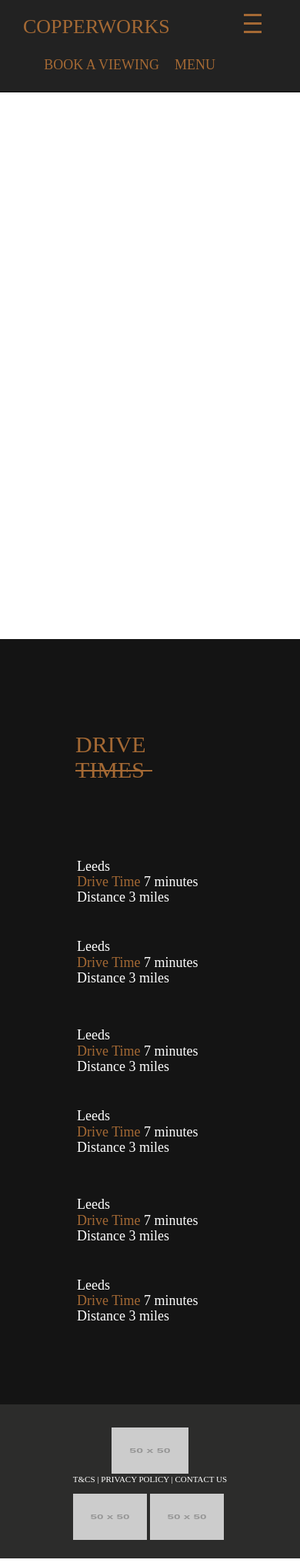
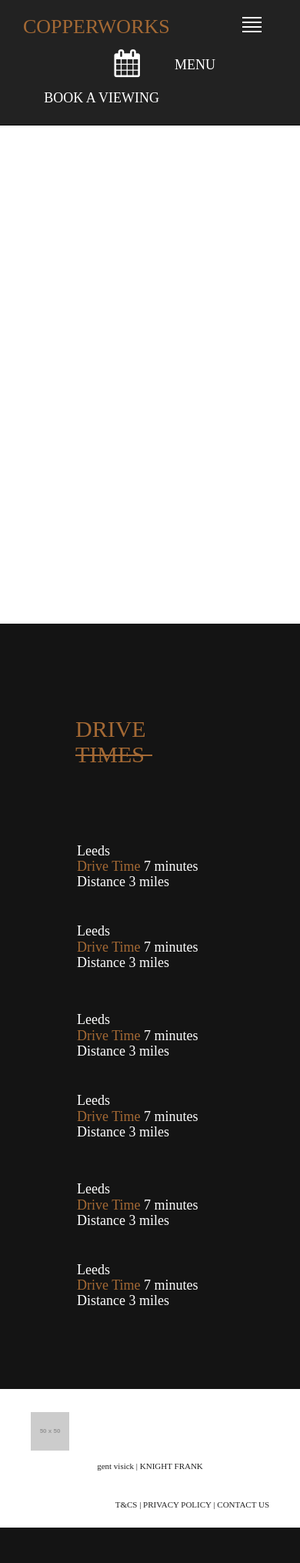
Before and after one commit to wushu06/twongate, a PHP site: page /location.php in a window 390 px wide. Shown: the whole page at 77% size. After the commit the page ends 1984 px from the top, so only its background shows below. Run offline with PHP 8.4, Linux system fonts and the light colour scheme; grey boxes labelled with a size stand in for pictures from a placeholder-image service; data that the repository does not hold is empty; some libraries are stand-ins or nearby versions.

Commit message:
theme changed

```diff
--- a/css/main.css
+++ b/css/main.css
@@ -2,10 +2,14 @@
 
 
 /* General styling */
-
+html { font-size:62.5%; }
 html,
 body {
     height: 100%;
+
+}
+body {
+	font-size: 18px;
 }
 
 
@@ -82,7 +104,7 @@ body {
 .menu-icon,
 .view {
     font-size: 18px;
-    color: #a46934;
+    color: #fff;
     line-height: 49px;
     cursor: pointer;
 }
@@ -94,10 +116,17 @@ body {
 .view {
     margin-right: 20px;
 }
+.calendar {
+	margin-right: 45px;
+	margin-top: 4px;
+}
+.fa-calendar {
+	color: #fff;
 
+}
 .bars-parent {
     position: fixed;
-    top: 14px;
+    top: 20px;
     right: 5rem;
 
     z-index: 999999;
@@ -106,11 +135,20 @@ body {
 }
 
 .bars {
-    width: 23px;
-    height: 3px;
-    background-color: #a46934;
-    margin: 4px 0;
+        width: 25px;
+    height: 2px;
+    background-color: #fff;
+    margin: 2px 0;
+      -webkit-transform: rotate(0deg);
+  -moz-transform: rotate(0deg);
+  -o-transform: rotate(0deg);
+  transform: rotate(0deg);
+  -webkit-transition: .25s ease-in-out;
+  -moz-transition: .25s ease-in-out;
+  -o-transition: .25s ease-in-out;
+  transition: .5s ease-in-out;
 }
+
 
 .header {
     position: relative;
@@ -468,13 +541,13 @@ button:hover  .dot-text{
 /* Start footer styling */
 
 footer {
-    background-color: #2c2c2b;
+    background-color: #fff;
     width: 100%;
-    height: 200px;
+    height: 100px;
 }
 
 footer .footer-content {
-    padding: 30px;
+        padding: 30px 40px 0px;
 }
 
 footer .logo {
@@ -483,27 +556,12 @@ footer .logo {
     margin: auto;
 }
 
-footer .more-logo {
-    width: 200px;
-    height: 60px;
-    margin: auto;
-}
-
-footer .logo img {
-    width: 100%;
-    height: 100%;
-}
-
-footer .more-logo img {
-    width: 48%;
-    height: 100%;
-    display: inline;
-}
 
 footer p {
-    color: #fff;
+    color: #222;
     font-size: 11px;
     font-weight: 100;
+        line-height: 40px;
 }
 
 
--- a/footer.php
+++ b/footer.php
@@ -1,16 +1,18 @@
    <footer>
         <div class="footer-content">
-            <div class="logo">
-                <img src="http://placehold.it/50X50" alt="">
+        <div class="row">
+            <div class="col-md-4">
+                 <img src="http://placehold.it/50X50" alt="">
             </div>
-            <div class="links text-center">
-                <p>T&amp;CS | PRIVACY POLICY | CONTACT US</p>
+            <div class="col-md-4">
+               <p class="text-center"> gent visick   |   KNIGHT FRANK </p>
             </div>
-            <div class="more-logo">
-                <img src="http://placehold.it/50X50" alt="">
-                <img src="http://placehold.it/50X50" alt="">
+            <div class="col-md-4 ">
+                <p class="pull-right">T&amp;CS | PRIVACY POLICY | CONTACT US</p>
             </div>
         </div>
+        </div>
+
 
     </footer>
 
--- a/header.php
+++ b/header.php
@@ -1,6 +1,5 @@
 <!DOCTYPE html>
 <html lang="en">
-
 <head>
     <meta charset="UTF-8">
     <meta http-equiv="X-UA-Compatible" content="IE=edge">
@@ -17,17 +16,18 @@
     <script src="https://oss.maxcdn.com/respond/1.4.2/respond.min.js"></script>
     <![endif]-->
 </head>
-
 <body>
 
-     NavBar -->
     <nav class="navbar navbar-inverse navbar-fixed-top">
         <div class="container">
             <!-- Brand and toggle get grouped for better mobile display -->
             <div class="navbar-header">
                 <a class="navbar-brand" href="<?php echo $url; ?>">COPPERWORKS</a>
+               <span id='bars' class="menu-icon pull-right" >MENU</span>
+               <div class="calendar pull-right">
+                   <i class="fa fa-calendar fa-2x" aria-hidden="true"></i>
+               </div>
 
-               <span id='bars' class="menu-icon pull-right" >MENU</span>
                 <a class="view pull-right" href="#">BOOK A VIEWING</a>
             </div>
             <!-- Collect the nav links, forms, and other content for toggling -->
@@ -36,20 +36,16 @@
     </nav>
     <section class="header">
         <div class="bars-parent">
-                     <div class="bars pull-right" aria-hidden="true"></div>
-                     <div class="bars pull-right" aria-hidden="true"></div>
-                     <div class="bars pull-right" aria-hidden="true"></div>
-
-
-
+                     <div class="bars barone pull-right" aria-hidden="true"></div>
+                     <div class=" bars bartwo pull-right" aria-hidden="true"></div>
+                     <div class="bars barthree pull-right" aria-hidden="true"></div>
+                     <div class="bars barfour pull-right" aria-hidden="true"></div>
         </div>
     <div class="menu pull-right">
     </div>
-
     <div class="menu-list pull-right">
         <ul>
             <?php $url = " http://" . $_SERVER['SERVER_NAME'].":8888/towngate/"; ?>
-
             <li><a href="<?php echo $url; ?>">HOME</a></li>
             <li><a href="<?php echo $url; ?>location.php">LOCATION</a></li>
             <li><a href="<?php echo $url; ?>site-overview.php">SITE OVERVIEW</a></li>
@@ -58,5 +54,4 @@
              <li><a href="<?php echo $url;?>history.php">HISTORY</a></li>
         </ul>
     </div>
-
     </section>
--- a/js/app.js
+++ b/js/app.js
@@ -1,10 +1,28 @@
 $(document).ready(function($) {
     $('.bars-parent, #bars').on('click', function() {
         $('.menu').toggleClass('widthToggle');
-        $('.bars').toggleClass('colorToggle');
         $('.menu-list').fadeToggle();
+    });
+    $('.bars-parent').on('click', function() {
+        $(this).toggleClass('change');
     });
     $('.dotOne, .faa-burst, .faa-burstBig').hover(function() {
         $('.dot-text-one').toggle();
-    })
+    });
+    //toggle fade for main text
+    var slider = $('.overlay'),
+        children = slider.children('div'),
+        lenght = children.length,
+        i = 0,
+        mySlider = function() {
+            children.eq(i).fadeOut(100, function() {
+                i++;
+                if (i === lenght) {
+                    i = 0;
+                }
+                children.eq(i).fadeIn();
+            });
+        };
+    children.not(':first').hide();
+    setInterval(mySlider, 3000);
 });
--- a/location.php
+++ b/location.php
@@ -59,7 +59,157 @@
 
                     // How you would like to style the map.
                     // This is where you would paste any style found on Snazzy Maps.
-                    styles: [{"featureType":"all","elementType":"labels.text.fill","stylers":[{"saturation":36},{"color":"#000000"},{"lightness":40}]},{"featureType":"all","elementType":"labels.text.stroke","stylers":[{"visibility":"on"},{"color":"#000000"},{"lightness":16}]},{"featureType":"all","elementType":"labels.icon","stylers":[{"visibility":"off"}]},{"featureType":"administrative","elementType":"geometry.fill","stylers":[{"color":"#000000"},{"lightness":20}]},{"featureType":"administrative","elementType":"geometry.stroke","stylers":[{"color":"#000000"},{"lightness":17},{"weight":1.2}]},{"featureType":"landscape","elementType":"geometry","stylers":[{"color":"#000000"},{"lightness":20}]},{"featureType":"poi","elementType":"geometry","stylers":[{"color":"#000000"},{"lightness":21}]},{"featureType":"road.highway","elementType":"geometry.fill","stylers":[{"color":"#a46934"},{"lightness":17}]},{"featureType":"road.highway","elementType":"geometry.stroke","stylers":[{"color":"#a46934"},{"lightness":29},{"weight":0.2}]},{"featureType":"road.arterial","elementType":"geometry","stylers":[{"color":"#000000"},{"lightness":18}]},{"featureType":"road.local","elementType":"geometry","stylers":[{"color":"#000000"},{"lightness":16}]},{"featureType":"transit","elementType":"geometry","stylers":[{"color":"#000000"},{"lightness":19}]},{"featureType":"water","elementType":"geometry","stylers":[{"color":"#000000"},{"lightness":17}]}]
+                    styles: [
+  {
+    "elementType": "geometry.fill",
+    "stylers": [
+      {
+        "color": "#ededed"
+      }
+    ]
+  },
+  {
+    "featureType": "poi",
+    "elementType": "geometry.fill",
+    "stylers": [
+      {
+        "color": "#cccccc"
+      }
+    ]
+  },
+  {
+    "featureType": "road",
+    "elementType": "labels.text.fill",
+    "stylers": [
+      {
+        "color": "#ffffff"
+      }
+    ]
+  },
+  {
+    "featureType": "road",
+    "elementType": "labels.text.stroke",
+    "stylers": [
+      {
+        "color": "#333333"
+      }
+    ]
+  },
+  {
+    "featureType": "road.arterial",
+    "elementType": "geometry.fill",
+    "stylers": [
+      {
+        "color": "#575756"
+      }
+    ]
+  },
+  {
+    "featureType": "road.arterial",
+    "elementType": "geometry.stroke",
+    "stylers": [
+      {
+        "color": "#575756"
+      }
+    ]
+  },
+  {
+    "featureType": "road.highway",
+    "elementType": "geometry.fill",
+    "stylers": [
+      {
+        "color": "#ffffff"
+      },
+      {
+        "weight": 1.5
+      }
+    ]
+  },
+  {
+    "featureType": "road.highway",
+    "elementType": "geometry.stroke",
+    "stylers": [
+      {
+        "color": "#009fe3"
+      },
+      {
+        "weight": 3
+      }
+    ]
+  },
+  {
+    "featureType": "road.highway",
+    "elementType": "labels.text.fill",
+    "stylers": [
+      {
+        "color": "#ffffff"
+      }
+    ]
+  },
+  {
+    "featureType": "road.highway",
+    "elementType": "labels.text.stroke",
+    "stylers": [
+      {
+        "color": "#009fe3"
+      }
+    ]
+  },
+  {
+    "featureType": "road.local",
+    "elementType": "geometry.fill",
+    "stylers": [
+      {
+        "color": "#575756"
+      }
+    ]
+  },
+  {
+    "featureType": "road.local",
+    "elementType": "labels.text.fill",
+    "stylers": [
+      {
+        "color": "#ffffff"
+      }
+    ]
+  },
+  {
+    "featureType": "road.local",
+    "elementType": "labels.text.stroke",
+    "stylers": [
+      {
+        "color": "#333333"
+      }
+    ]
+  },
+  {
+    "featureType": "transit.line",
+    "elementType": "geometry.fill",
+    "stylers": [
+      {
+        "color": "#333333"
+      }
+    ]
+  },
+  {
+    "featureType": "transit.station.rail",
+    "elementType": "geometry.fill",
+    "stylers": [
+      {
+        "color": "#333333"
+      }
+    ]
+  },
+  {
+    "featureType": "water",
+    "elementType": "geometry.fill",
+    "stylers": [
+      {
+        "color": "#d4edfc"
+      }
+    ]
+  }
+]
                 };
 
                 // Get the HTML DOM element that will contain your map
--- /dev/null
+++ b/phpinfo.php
@@ -0,0 +1,4 @@
+<?php
+
+// Show all information, defaults to INFO_ALL
+phpinfo();
```
Also changed, not shown: other parts of css/main.css (+64 -11 lines), index.php (+18 -8 lines).
